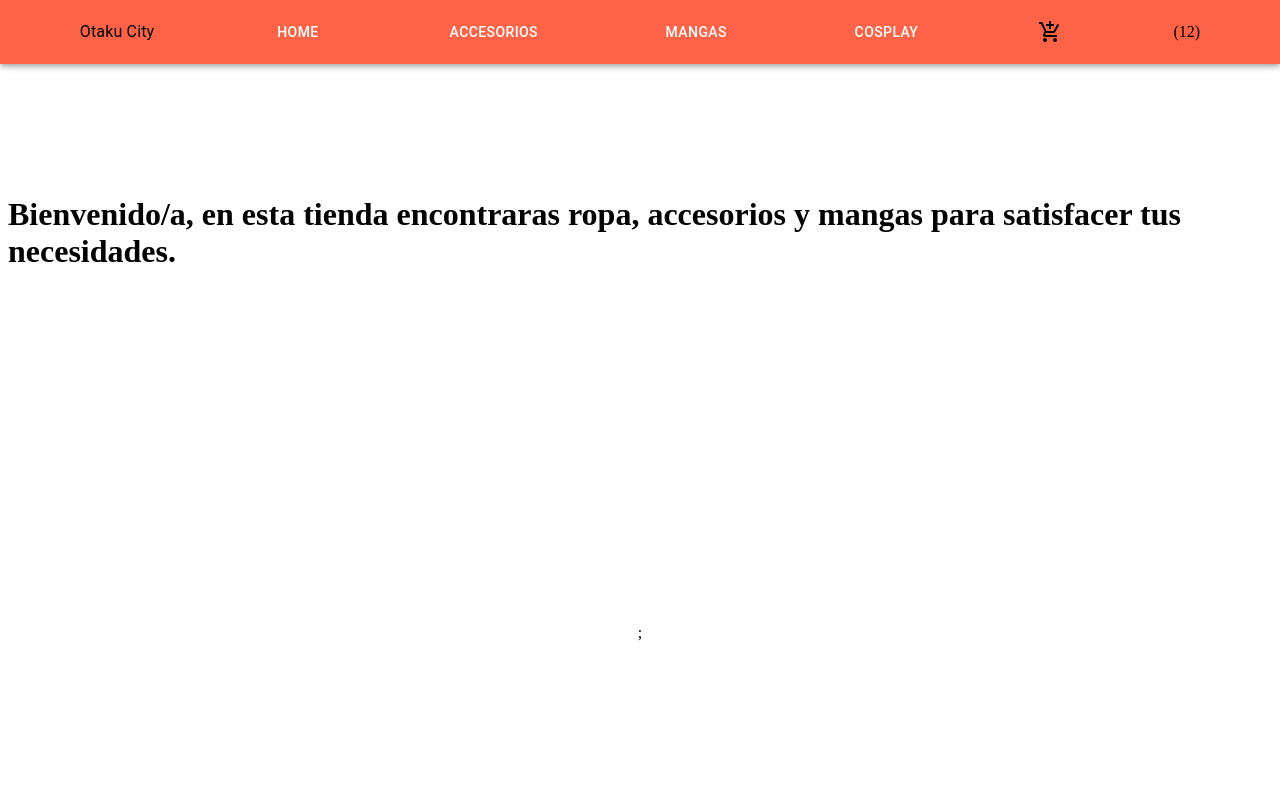
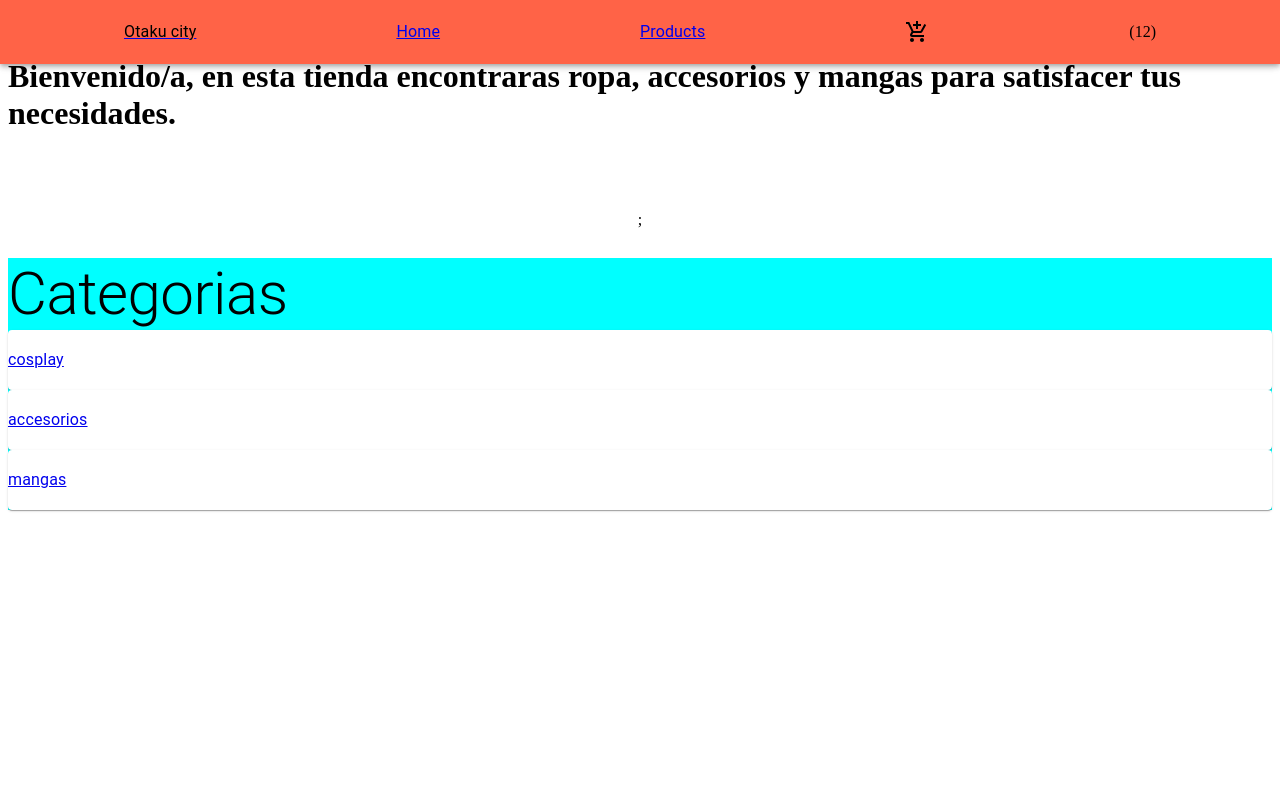
Before and after one commit to Leandro-Montenegro/Otaku-City, a React (Vite) app: page / in a window 1280 px wide. Shown: the top 800 px of the page. Built offline with nearby package versions, Linux system fonts and the light colour scheme.

Commit message:
segunda entrega

```diff
--- a/src/App.jsx
+++ b/src/App.jsx
@@ -2,7 +2,11 @@ import { useState } from "react"
 import './style.css'
 import ItemListContainer from './components/ItemListContainer/ItemListContainer'
 import Navbar from './components/Navbar/Navbar'
-import Categories from './components/categories/Categories'
+import Categories from "./components/categories/Categories"
+import { BrowserRouter as Router, Routes, Route} from "react-router-dom"
+import ProductList from "./components/products/ProductList"
+import CategoriesProductList from "./components/categories/CategoriesProductList"
+
 
 function App() {
   const greeting = "Bienvenido/a, en esta tienda encontraras ropa, accesorios y mangas para satisfacer tus necesidades."
@@ -10,9 +14,17 @@ function App() {
 
   return (
     <>
+    <ItemListContainer greeting={greeting}/>
+    <Router>
       <Navbar />
-      <ItemListContainer greeting={greeting}/>
-      <Categories/>
+      <Routes>
+        <Route exact path= "/" element={<Categories/>} />
+        <Route exact path="/products" element={<ProductList />} />
+        <Route exact path="/category/:categoryId" element={<CategoriesProductList />} />
+      </Routes>
+
+    </Router>
+
     </>
   )
 }
--- a/src/components/ItemListContainer/ItemListContainer.css
+++ b/src/components/ItemListContainer/ItemListContainer.css
@@ -1,5 +1,5 @@
 .div-itemcontainer{
     display: grid;
     place-items: center;
-    height: 100vh;
+    height: 250px;
 }
--- a/src/components/Navbar/Navbar.jsx
+++ b/src/components/Navbar/Navbar.jsx
@@ -1,26 +1,27 @@
 import {AppBar, Button, Toolbar, Typography} from "@mui/material";
 import CartWidget from "../CartWidget/CartWidget";
 import "./Navbar.css";
+import { NavLink } from "react-router-dom";
 
 const Navbar = () => {
 
     return (<AppBar>
         <Toolbar className="toolbar-navbar" sx={{ display: "flex", justifyContent:"space-around"}}>
-            <Typography sx={{ color: "black"}}>
-            Otaku City
-            </Typography>
-            <Button sx={{ color: "white" }}>
-                Home
-            </Button>
-            <Button sx={{ color: "white" }}>
-                Accesorios
-            </Button>
-            <Button sx={{ color: "white" }}>
-                Mangas
-            </Button>
-            <Button sx={{ color: "white" }}>
-                Cosplay
-            </Button>
+            <NavLink className="navbar-link" to="/" sx={{ color: "white" }}>
+                <Typography sx={{ color: "black"}}>
+                    Otaku city
+                </Typography>
+            </NavLink>
+            <NavLink className="navbar-link" to="/" sx={{ color: "white" }}>
+                <Typography >
+                    Home
+                </Typography>
+            </NavLink>
+            <NavLink className="navbar-link" to="/products" sx={{ color: "white" }}>
+                <Typography >
+                    Products
+                </Typography>
+            </NavLink>
             <CartWidget />
         </Toolbar>
     </AppBar>);
--- a/src/components/categories/Categories.jsx
+++ b/src/components/categories/Categories.jsx
@@ -1,6 +1,7 @@
 import { Card, CardContent, CircularProgress, Typography } from "@mui/material";
+import { Link } from "react-router-dom";
 import useAsyncMock from "../../hooks/useAsyncMock";
-import categories from "../../mocks/categorias.json"
+import categories from "../../mocks/categorias.json";
 
 const Categories = () => {
     const { data, loading } = useAsyncMock(categories)
@@ -15,14 +16,13 @@ const Categories = () => {
             data.map((category) => {
                 return (
                     <Card key={category.id}>
-                        <CardContent>
+                        <CardContent component={Link} to={`/category/${category.category}`}>
                             <Typography >{category.category}</Typography>
                         </CardContent>
                 </Card>
             )
     })
 }
-
     </div >);
 }
 
--- /dev/null
+++ b/src/components/categories/CategoriesProductList.jsx
@@ -0,0 +1,25 @@
+import { CircularProgress, Grid } from "@mui/material";
+import useAsyncMock from "../../hooks/useAsyncMock";
+import {useParams} from "react-router-dom";
+import products from "../../mocks/products.json";
+import ProductDetail from "../products/ProductDetail";
+
+
+const CategoriesProductList = () => {
+    const {categoryId} = useParams();
+    const {data, loading} = useAsyncMock(products);
+
+    if (loading) return <CircularProgress/>
+
+    const categorySelected = data.filter(category => category.category.toLowerCase() === categoryId.toLowerCase());
+
+    return ( <div>
+        <Grid container spacing={3}>
+            {categorySelected.map((products) =>{
+                return <ProductDetail key={products.id} product={products} />
+            })}
+        </Grid>
+    </div> );
+}
+
+export default CategoriesProductList;
--- /dev/null
+++ b/src/components/products/ProductList.jsx
@@ -0,0 +1,31 @@
+import { CircularProgress, Grid, Typography } from "@mui/material"
+import useAsyncMock from "../../hooks/useAsyncMock"
+import products from "../../mocks/products.json"
+import ProductDetail from "./ProductDetail"
+
+const  ProductList = () => {
+    const { data, loading } = useAsyncMock(products)
+
+    if (loading) return <CircularProgress />
+
+
+    return ( <div className="container">
+        <Typography variant="h2" style={{ color: "green"}}>
+            Productos
+        </Typography>
+        < Grid container spacing={3}>
+            {
+                data.map((product)=>{
+                    return(
+                        <ProductDetail key={product.id} product={product}>
+                        </ProductDetail>
+                    )
+                })
+            }
+        </Grid>
+
+    </div>)
+}
+
+
+export default ProductList;
--- a/src/mocks/categorias.json
+++ b/src/mocks/categorias.json
@@ -1,15 +1,15 @@
 [
     {
         "id": 1,
-        "category": "Mujeres"
+        "category": "cosplay"
     },
     {
         "id": 1,
-        "category": "Niños"
+        "category": "accesorios"
     },
     {
         "id": 1,
-        "category": "Hombres"
+        "category": "mangas"
     }
 
 ]
--- a/src/mocks/products.json
+++ b/src/mocks/products.json
@@ -1,136 +1,145 @@
 [
     {
         "id": 1,
-        "image": "product1.jpg",
-        "tittle": "producto 1",
+        "image": "https://http2.mlstatic.com/D_NQ_NP_2X_776657-CBT46866101811_072021-F.jpg",
+        "tittle": "Cosplay",
         "price": 25.50,
-        "category": "ropa",
+        "category": "cosplay",
         "itHasDues": true,
         "isAnOffer": false
     },
     {
         "id": 2,
-        "image": "product2.jpg",
-        "tittle": "producto 2",
+        "image": "https://images-na.ssl-images-amazon.com/images/I/51chcye1oYL._AC_UL1000_.jpg",
+        "tittle": "Cosplay",
         "price": 25.50,
-        "category": "ropa",
+        "category": "cosplay",
         "itHasDues": true,
         "isAnOffer": false
     },
     {
         "id": 3,
-        "image": "product3.jpg",
-        "tittle": "producto 3",
+        "image": "https://m.media-amazon.com/images/I/71FXLX9xgjL._AC_UL1500_.jpg",
+        "tittle": "Cosplay",
         "price": 25.50,
-        "category": "ropa",
+        "category": "cosplay",
         "itHasDues": true,
         "isAnOffer": false
     },
     {
         "id": 4,
-        "image": "product4.jpg",
-        "tittle": "producto 4",
+        "image": "https://http2.mlstatic.com/D_NQ_NP_632004-MLB45380083990_032021-F.jpg",
+        "tittle": "Cosplay",
         "price": 25.50,
-        "category": "ropa",
+        "category": "cosplay",
         "itHasDues": true,
         "isAnOffer": false
     },
     {
         "id": 5,
-        "image": "product5.jpg",
-        "tittle": "producto 5",
+        "image": "http://www.yn2097.net/Img/KATANA/KATANA_FINAL/KATANA_FINAL_3K_02.jpg",
+        "tittle": "Katana",
         "price": 25.50,
-        "category": "ropa",
+        "category": "accesorios",
         "itHasDues": true,
         "isAnOffer": false
     },
     {
         "id": 6,
-        "image": "product6.jpg",
-        "tittle": "producto 6",
+        "image": "https://images-na.ssl-images-amazon.com/images/I/81tLc4ZDt6L._AC_UL1500_.jpg",
+        "tittle": "Gorrito",
         "price": 25.50,
-        "category": "calzado",
+        "category": "accesorios",
         "itHasDues": true,
         "isAnOffer": false
     },
     {
         "id": 7,
-        "image": "product7.jpg",
-        "tittle": "producto 7",
+        "image": "https://http2.mlstatic.com/set-de-7-esferas-del-dragon-75-cm-tamano-real-D_NQ_NP_718688-MLM31222036781_062019-F.jpg",
+        "tittle": "Esferas del dragon",
         "price": 25.50,
-        "category": "calzado",
+        "category": "accesorios",
         "itHasDues": true,
         "isAnOffer": false
     },
     {
         "id": 8,
-        "image": "product8.jpg",
-        "tittle": "producto 8",
+        "image": "https://http2.mlstatic.com/figura-de-vegeta-26-cms-dragon-ball-z-envio-gratis-D_NQ_NP_807424-MLM27153440696_042018-F.jpg",
+        "tittle": "Figura",
         "price": 25.50,
-        "category": "calzado",
+        "category": "accesorios",
         "itHasDues": true,
         "isAnOffer": false
     },
     {
         "id": 9,
-        "image": "product9.jpg",
-        "tittle": "producto 9",
+        "image": "https://www.anime-planet.com/images/manga/covers/jujutsu-kaisen-24477.jpg",
+        "tittle": "Jujutsu Kaisen",
         "price": 25.50,
-        "category": "calzado",
+        "category": "mangas",
         "itHasDues": true,
         "isAnOffer": false
     },
     {
         "id": 10,
-        "image": "product10.jpg",
-        "tittle": "producto 10",
+        "image": "https://stripkever.be/wp-content/uploads/2020/06/Manga_Jujutsu_Kaisen3.jpg",
+        "tittle": "Jujutsu Kaisen",
         "price": 25.50,
-        "category": "calzado",
+        "category": "mangas",
         "itHasDues": true,
         "isAnOffer": false
     },
     {
         "id": 11,
-        "image": "product11.jpg",
-        "tittle": "producto 11",
+        "image": "https://cdn11.bigcommerce.com/s-9xdcxxuu0e/images/stencil/960w/products/13081/16114/6b3d1a953da5e01bee3f765faab574e8d416f673__90669.1618238390.jpg?c=1",
+        "tittle": "Jujutsu Kaisen",
         "price": 25.50,
-        "category": "suplementos",
+        "category": "mangas",
         "itHasDues": true,
         "isAnOffer": false
     },
     {
         "id": 12,
-        "image": "product12.jpg",
-        "tittle": "producto 12",
+        "image": "https://img1.ak.crunchyroll.com/i/spire2/95664e4b49cfeef90a8c06441d4dc3c01608129656_main.jpg",
+        "tittle": "Jujutsu Kaisen",
         "price": 25.50,
-        "category": "suplementos",
+        "category": "mangas",
         "itHasDues": true,
         "isAnOffer": false
     },
     {
         "id": 13,
-        "image": "product13.jpg",
-        "tittle": "producto 13",
+        "image": "https://1.bp.blogspot.com/-eHYw2rh0HPg/XmWZ3_XMkSI/AAAAAAABRqo/FmDNQU0e0RMbMZyeCAPvW_1EbShTLUuogCLcBGAsYHQ/s1600/81ZNkhqRvVL.jpg",
+        "tittle": "Demon Slayer",
         "price": 25.50,
-        "category": "suplementos",
+        "category": "mangas",
         "itHasDues": true,
         "isAnOffer": false
     },
     {
         "id": 14,
-        "image": "product14.jpg",
-        "tittle": "producto 14",
+        "image": "https://cdn.archonia.com/images/1-79794203-1-1-original1/demon-slayer-kimetsu-no-yaiba-vol-20-gn-manga.jpg",
+        "tittle": "Demon Slayer",
         "price": 25.50,
-        "category": "suplementos",
+        "category": "mangas",
         "itHasDues": true,
         "isAnOffer": false
     },
     {
         "id": 15,
-        "image": "product15.jpg",
-        "tittle": "producto 15",
+        "image": "https://d28hgpri8am2if.cloudfront.net/book_images/onix/cvr9781974717606/demon-slayer-kimetsu-no-yaiba-vol-18-9781974717606_hr.jpg",
+        "tittle": "Demon Slayer",
         "price": 25.50,
-        "category": "suplementos",
+        "category": "mangas",
+        "itHasDues": true,
+        "isAnOffer": false
+    },
+    {
+        "id": 16,
+        "image": "https://www.galaxcommerce.com.br/sistema/upload/2057/sobreescrita/manga-demon-slayer-vol-1-ao-9-kimetsu-no-yaiba-lacrado-novo_2021-05-16_15-19-54_1_145.jpg",
+        "tittle": "Demon Slayer",
+        "price": 25.50,
+        "category": "mangas",
         "itHasDues": true,
         "isAnOffer": false
     }
--- a/src/style.css
+++ b/src/style.css
@@ -0,0 +1,6 @@
+.container{
+    background-color: aqua;
+}
+.h2{
+    bottom: 15px;
+}
```
Also changed, not shown: src/components/products/ProductDetail.jsx (added, +19 -0 lines).
